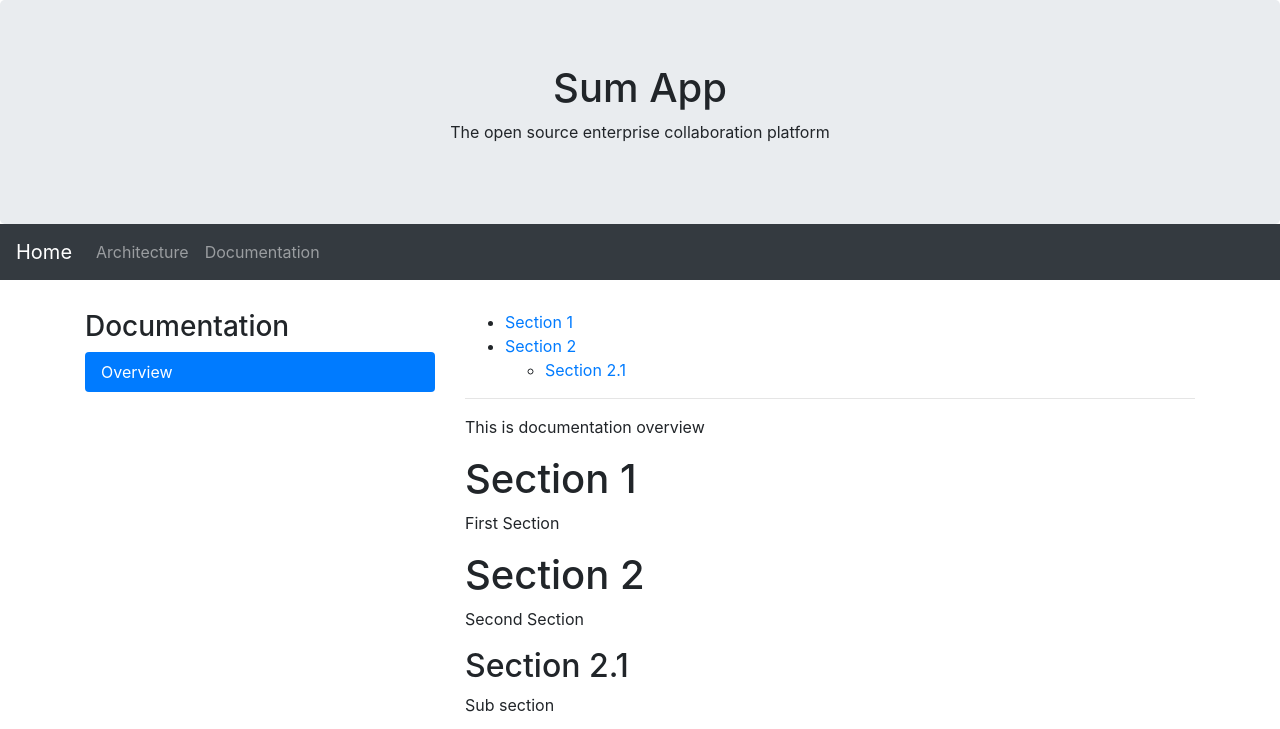
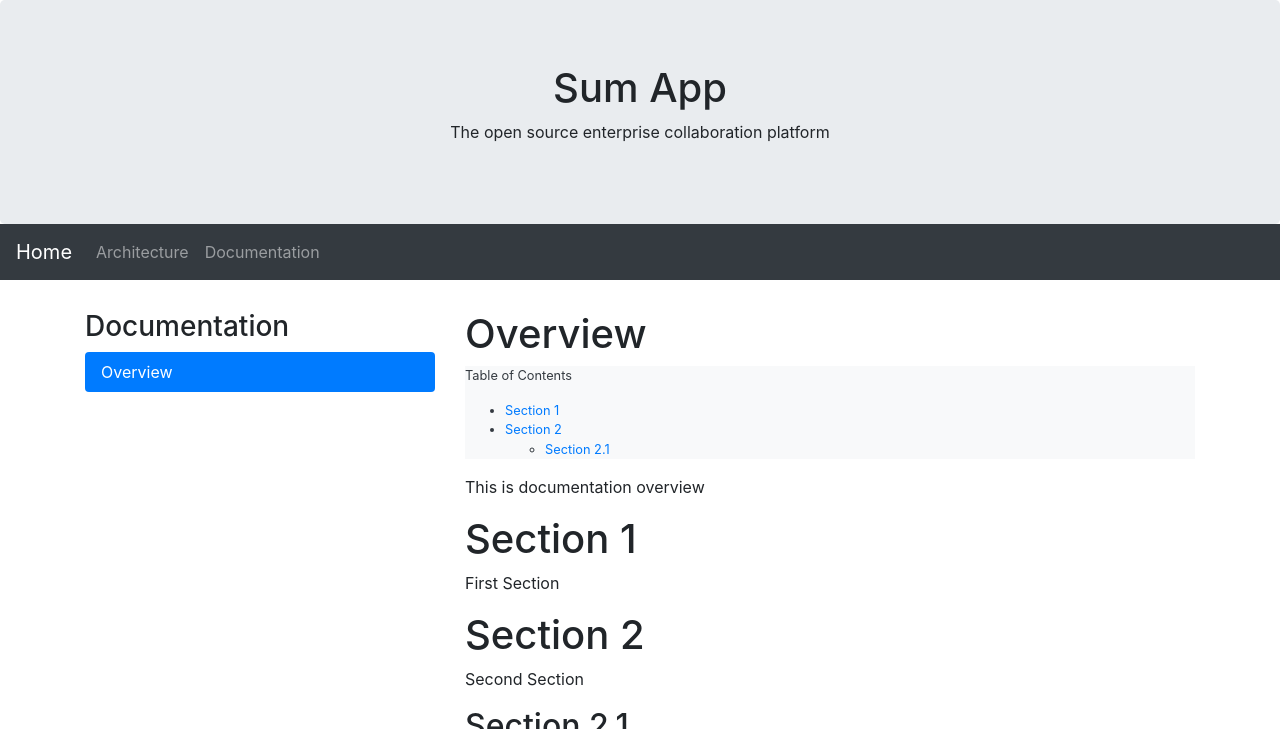
Before and after one commit to SumApp/SumApp.github.io, a Jekyll site: the page built from _documentation/overview.md, in a window 1280 px wide, cut to the strip 0-729 px from the top of the page. Built offline with Jekyll 4.4.1, drawn with Linux system fonts in a browser that asks for light colours.

Commit message:
Update default.html

```diff
--- a/_layouts/default.html
+++ b/_layouts/default.html
@@ -16,10 +16,13 @@ layout: base
         </li>
         {% endfor %}
     </ul>
-    <hr class="d-sm-none"/>
+    <hr class="d-sm-none" />
 </div>
 <div class="col-sm-8">
-    {% include toc.html html=content %}
-    <hr/>
+    <h1>{{page.title}}</h1>
+    <div class="small bg-light text-dark">
+        <p>Table of Contents</p>
+        {% include toc.html html=content %}
+    </div>
     {{ content }}
 </div>
```
